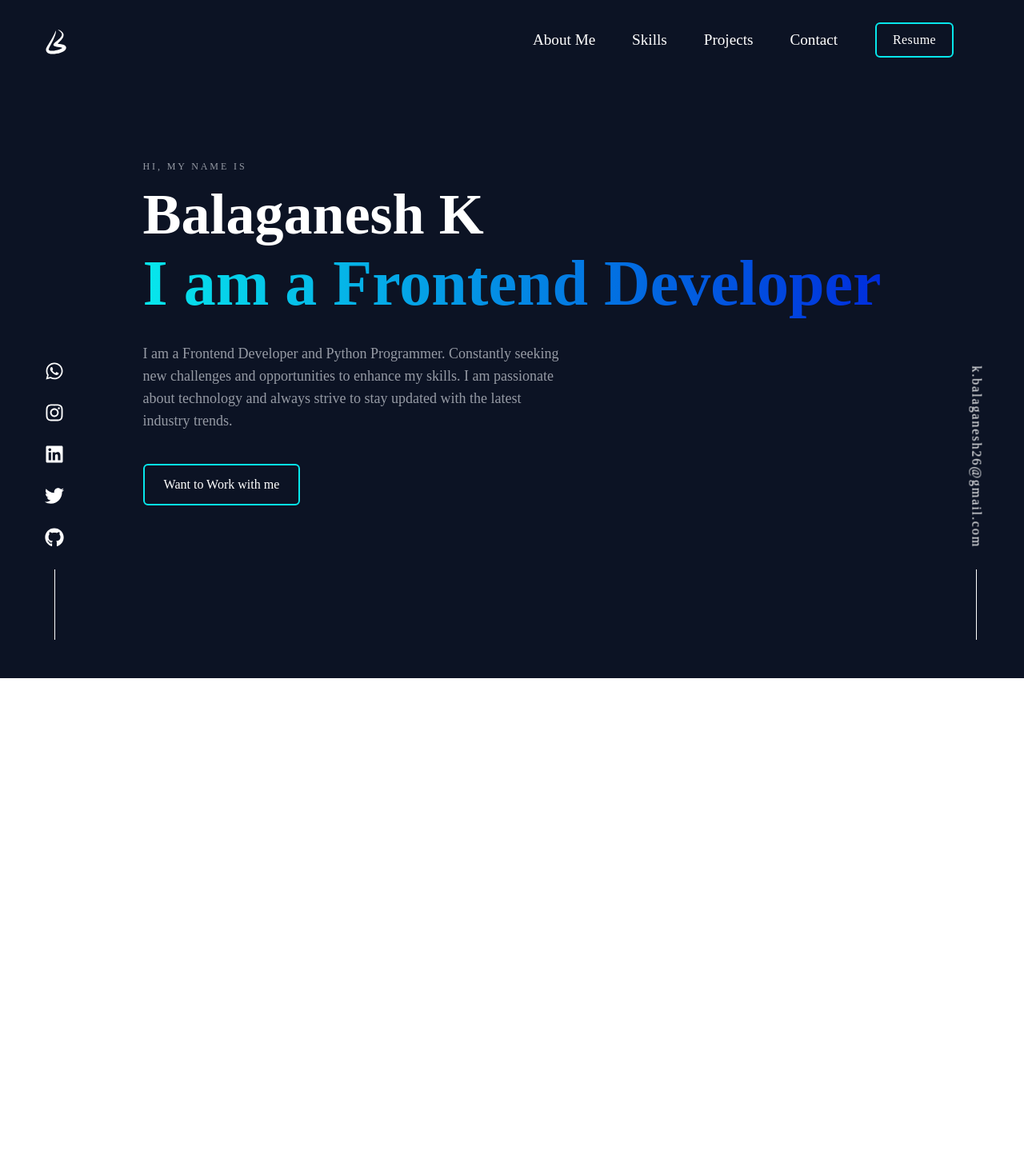
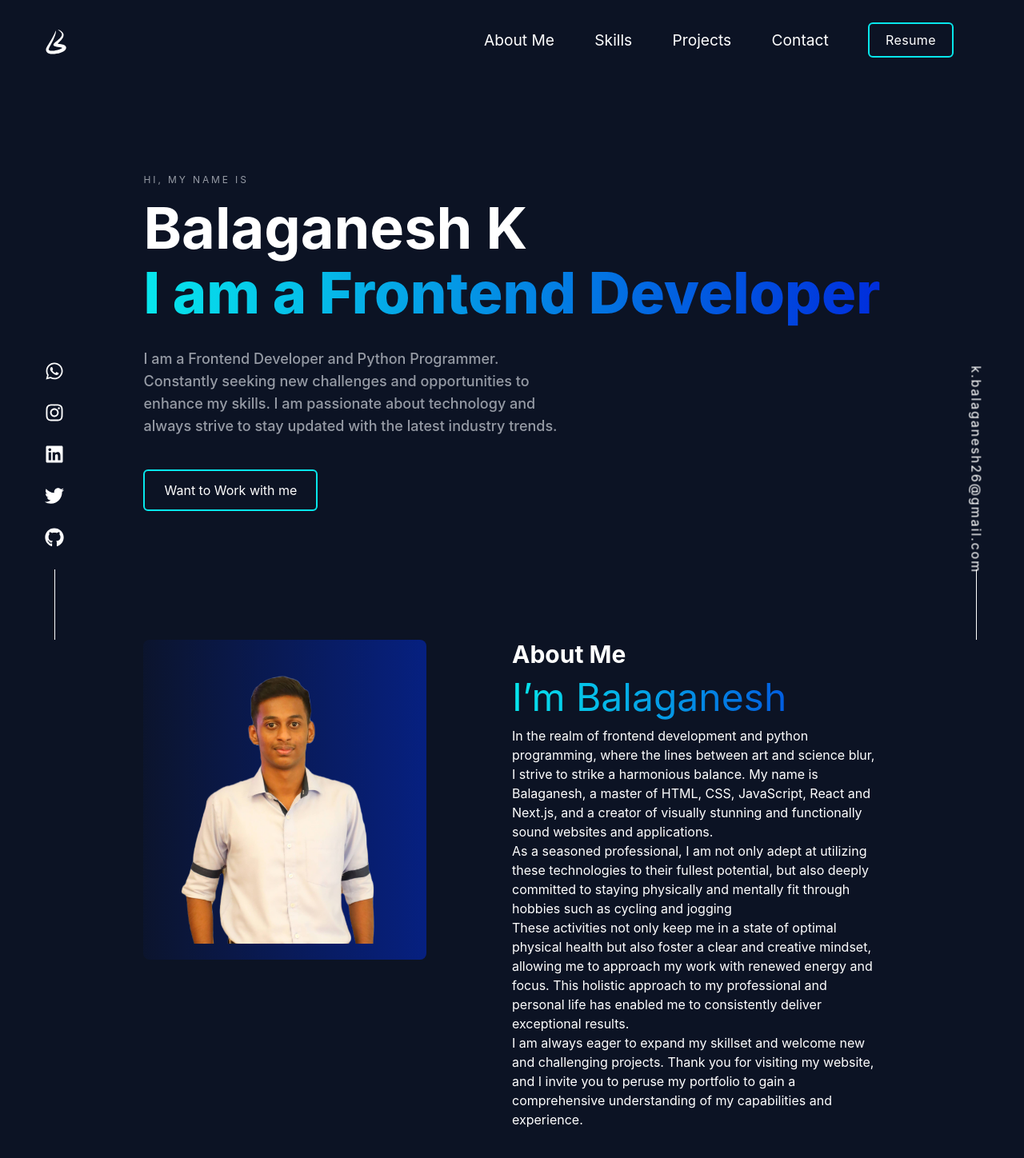
Before and after one commit to Balaganesh003/Balaganesh-dev, a Next.js app: page / in a window 1280 px wide. Shown: the top 1448 px of the page at 80% size. Before the commit the page ends 848 px from the top, so only its background shows below. Built offline with nearby package versions, Linux system fonts and the light colour scheme.

Commit message:
updated the layout  and add the about me section

```diff
--- /dev/null
+++ b/components/AboutMe.jsx
@@ -0,0 +1,48 @@
+import React from 'react';
+import Image from 'next/image';
+
+const AboutMe = () => {
+  return (
+    <div className="flex ">
+      <div className="flex-1  flex   ">
+        <div className="bg-gradient-to-r from-headingPurple/5 to-headingPurple/50  rounded-lg h-[25rem] flex">
+          <img src="/My-img.png" alt="My Logo" className="mb-5" />
+        </div>
+      </div>
+      <div className="flex-1 max-w-lg">
+        <h1 className="text-3xl font-bold ">About Me</h1>
+        <h1 class=" text-transparent text-[3rem] bg-clip-text bg-gradient-to-r from-HeadingBlue to-headingPurple">
+          I&rsquo;m Balaganesh
+        </h1>
+        <p>
+          In the realm of frontend development and python programming, where the
+          lines between art and science blur, I strive to strike a harmonious
+          balance. My name is Balaganesh, a master of HTML, CSS, JavaScript,
+          React and Next.js, and a creator of visually stunning and functionally
+          sound websites and applications.
+        </p>
+        <p>
+          As a seasoned professional, I am not only adept at utilizing these
+          technologies to their fullest potential, but also deeply committed to
+          staying physically and mentally fit through hobbies such as cycling
+          and jogging
+        </p>
+        <p>
+          These activities not only keep me in a state of optimal physical
+          health but also foster a clear and creative mindset, allowing me to
+          approach my work with renewed energy and focus. This holistic approach
+          to my professional and personal life has enabled me to consistently
+          deliver exceptional results.
+        </p>
+        <p>
+          I am always eager to expand my skillset and welcome new and
+          challenging projects. Thank you for visiting my website, and I invite
+          you to peruse my portfolio to gain a comprehensive understanding of my
+          capabilities and experience.
+        </p>
+      </div>
+    </div>
+  );
+};
+
+export default AboutMe;
--- a/components/Header.jsx
+++ b/components/Header.jsx
@@ -2,14 +2,14 @@ import React from 'react';
 
 const Header = () => {
   return (
-    <div className="md:mx-10  md:mt-12 lg:mt-6">
+    <div className="mt-12 md:16">
       <h1 className="md:tracking-1 tracking-widest py-2 text-[0.75rem] md:text-xs  text-HeadingGray uppercase">
         Hi, My name is
       </h1>
       <h1 className="xl:text-7xl mt-2 lg:6xl md:text-[2.9rem] text-3xl font-bold ">
         Balaganesh K
       </h1>
-      <p className="font-extrabold  text-transparent text-[2.5rem] md:text-[3.5rem] lg:text[4.7rem] xl:text-[5rem] bg-clip-text bg-gradient-to-r from-HeadingBlue to-headingPurple  leading-tight">
+      <p className="font-extrabold  text-transparent text-[2.5rem] md:text-[3.5rem] lg:text[4.5rem] xl:text-[4.5rem] bg-clip-text bg-gradient-to-r from-HeadingBlue to-headingPurple  leading-tight">
         I am a Frontend Developer
       </p>
       <p className="text-base md:text-lg pr-1 lg:text-lg md:max-w-md lg:max-w-[33rem] text-HeadingGray font-medium mt-6">
--- a/pages/index.js
+++ b/pages/index.js
@@ -8,6 +8,7 @@ import {
   FaTwitter,
   FaGithub,
 } from 'react-icons/fa';
+import AboutMe from '@/components/AboutMe';
 
 const links = [
   {
@@ -59,13 +60,14 @@ export default function Home() {
           <div className="w-px bg-white h-[5.5rem]"></div>
         </div>
         {/* Main */}
-        <main className="bg-primary px-5 md:px-16 md:pb-8 lg:pb-12 lg:px-24  text-white">
-          <div className="h-screen flex flex-col justify-center items-center">
-            <div className="fixed inset-x-0 top-0">
+        <main className="bg-primary mx-auto my-auto px-5 md:px-32 md:pb-8 lg:pb-12 lg:px-32  text-white ">
+          <div className="h-screen flex flex-col justify-center">
+            <div className="fixed inset-x-0 top-0 ">
               <Navigation />
             </div>
             <Header />
           </div>
+          <AboutMe />
         </main>
         {/* Mail  */}
         <div className="hidden fixed pr-5 right-5 md:flex flex-col items-center text-white h-screen justify-end  space-y-24">
--- a/styles/globals.css
+++ b/styles/globals.css
@@ -8,6 +8,9 @@
 
 html {
   scroll-behavior: smooth;
+  font-family: 'apple-system', 'BlinkMacSystemFont', 'Segoe UI', 'Roboto',
+    'Oxygen', 'Ubuntu', 'Cantarell', 'Fira Sans', 'Droid Sans', 'Helvetica Neue',
+    sans-serif;
 }
 
 * {
```
Also changed, not shown: public/My-img.png (added).
